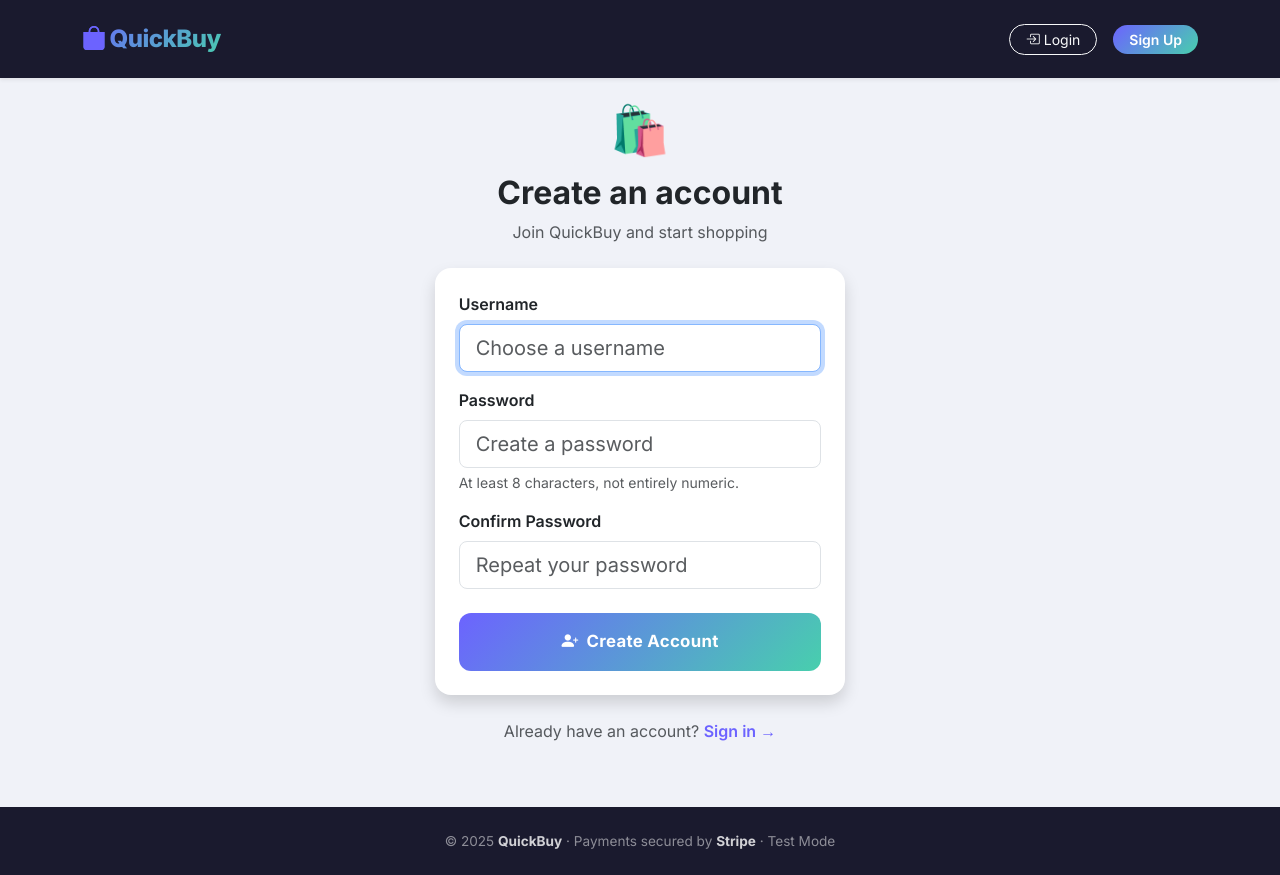
After one commit to MrSharma144/QuickBuy, a Django app: page /signup/ in a window 1280 px wide. The commit adds this page. Run offline with Django 5.2, Linux system fonts and the light colour scheme.

Commit message:
Add Login/Signup auth with user-linked orders

```diff
--- a/Quickbuy_app/models.py
+++ b/Quickbuy_app/models.py
@@ -1,10 +1,11 @@
 from django.db import models
+from django.contrib.auth.models import User
 
 
 class Product(models.Model):
     name = models.CharField(max_length=200)
     description = models.TextField()
-    price = models.DecimalField(max_digits=10, decimal_places=2)  # in dollars
+    price = models.DecimalField(max_digits=10, decimal_places=2)
     image_url = models.URLField(blank=True, null=True)
 
     def __str__(self):
@@ -22,6 +23,7 @@ class Order(models.Model):
         ('cancelled', 'Cancelled'),
     ]
 
+    user = models.ForeignKey(User, on_delete=models.SET_NULL, null=True, blank=True, related_name='orders')
     stripe_checkout_id = models.CharField(max_length=255, unique=True)
     total_amount = models.DecimalField(max_digits=10, decimal_places=2)
     status = models.CharField(max_length=20, choices=STATUS_CHOICES, default='pending')
--- a/Quickbuy_app/urls.py
+++ b/Quickbuy_app/urls.py
@@ -3,6 +3,9 @@ from . import views
 
 urlpatterns = [
     path('', views.home, name='home'),
+    path('signup/', views.signup_view, name='signup'),
+    path('login/', views.login_view, name='login'),
+    path('logout/', views.logout_view, name='logout'),
     path('create-checkout-session/', views.create_checkout_session, name='create_checkout_session'),
     path('payment/success/', views.payment_success, name='payment_success'),
     path('payment/cancel/', views.payment_cancel, name='payment_cancel'),
--- a/Quickbuy_app/views.py
+++ b/Quickbuy_app/views.py
@@ -1,5 +1,8 @@
 from django.shortcuts import render, redirect, get_object_or_404
 from django.views.decorators.http import require_POST
+from django.contrib.auth import login, logout, authenticate
+from django.contrib.auth.forms import UserCreationForm, AuthenticationForm
+from django.contrib.auth.decorators import login_required
 from django.contrib import messages
 from django.conf import settings
 from django.http import HttpResponse
@@ -10,19 +13,78 @@ from .models import Product, Order, OrderItem
 stripe.api_key = settings.STRIPE_SECRET_KEY
 
 
+# ─────────────────────────────────────────────
+# Home
+# ─────────────────────────────────────────────
 def home(request):
     products = Product.objects.all()
-    orders = Order.objects.filter(status='paid').order_by('-created_at')
+    orders = []
+    if request.user.is_authenticated:
+        orders = Order.objects.filter(user=request.user, status='paid').order_by('-created_at')
     return render(request, 'home.html', {'products': products, 'orders': orders})
 
 
+# ─────────────────────────────────────────────
+# Auth — Signup
+# ─────────────────────────────────────────────
+def signup_view(request):
+    if request.user.is_authenticated:
+        return redirect('home')
+
+    if request.method == 'POST':
+        form = UserCreationForm(request.POST)
+        if form.is_valid():
+            user = form.save()
+            login(request, user)
+            messages.success(request, f'Welcome, {user.username}! Your account has been created.')
+            return redirect('home')
+    else:
+        form = UserCreationForm()
+
+    return render(request, 'signup.html', {'form': form})
+
+
+# ─────────────────────────────────────────────
+# Auth — Login
+# ─────────────────────────────────────────────
+def login_view(request):
+    if request.user.is_authenticated:
+        return redirect('home')
+
+    if request.method == 'POST':
+        form = AuthenticationForm(request, data=request.POST)
+        if form.is_valid():
+            user = form.get_user()
+            login(request, user)
+            messages.success(request, f'Welcome back, {user.username}!')
+            return redirect(request.GET.get('next', 'home'))
+        else:
+            messages.error(request, 'Invalid username or password.')
+    else:
+        form = AuthenticationForm()
+
+    return render(request, 'login.html', {'form': form})
+
+
+# ─────────────────────────────────────────────
+# Auth — Logout
+# ─────────────────────────────────────────────
+def logout_view(request):
+    logout(request)
+    messages.info(request, 'You have been logged out.')
+    return redirect('login')
+
+
+# ─────────────────────────────────────────────
+# Stripe Checkout
+# ─────────────────────────────────────────────
+@login_required
 @require_POST
 def create_checkout_session(request):
     products = Product.objects.all()
 
-    # Build line items from form quantities
     line_items = []
-    cart = {}  # { product_id: quantity }
+    cart = {}
 
     for product in products:
         qty = int(request.POST.get(f'quantity_{product.id}', 0))
@@ -40,12 +102,10 @@ def create_checkout_session(request):
             })
             cart[product.id] = qty
 
-    # Guard: nothing selected
     if not line_items:
         messages.warning(request, 'Please add at least one item before checking out.')
         return redirect('home')
 
-    # Build absolute URLs for Stripe redirect
     base_url = request.build_absolute_uri('/').rstrip('/')
     success_url = f"{base_url}/payment/success/?session_id={{CHECKOUT_SESSION_ID}}"
     cancel_url  = f"{base_url}/payment/cancel/"
@@ -62,20 +122,18 @@ def create_checkout_session(request):
         messages.error(request, f'Payment error: {str(e)}')
         return redirect('home')
 
-    # Calculate total amount locally
     total = sum(
         Product.objects.get(pk=pid).price * qty
         for pid, qty in cart.items()
     )
 
-    # Create a PENDING order (will be marked paid on success)
     order = Order.objects.create(
+        user=request.user,
         stripe_checkout_id=session.id,
         total_amount=total,
         status='pending',
     )
 
-    # Save order items
     for pid, qty in cart.items():
         product = Product.objects.get(pk=pid)
         OrderItem.objects.create(
@@ -88,6 +146,9 @@ def create_checkout_session(request):
     return redirect(session.url, permanent=False)
 
 
+# ─────────────────────────────────────────────
+# Payment Success
+# ─────────────────────────────────────────────
 def payment_success(request):
     session_id = request.GET.get('session_id')
     if not session_id:
@@ -95,13 +156,11 @@ def payment_success(request):
         return redirect('home')
 
     try:
-        # Retrieve session from Stripe to verify payment
         session = stripe.checkout.Session.retrieve(session_id)
     except stripe.error.StripeError:
         messages.error(request, 'Could not verify payment. Contact support.')
         return redirect('home')
 
-    # Mark order as paid (idempotent – safe on refresh)
     order = get_object_or_404(Order, stripe_checkout_id=session_id)
 
     if session.payment_status == 'paid' and order.status != 'paid':
@@ -112,8 +171,10 @@ def payment_success(request):
     return redirect('home')
 
 
+# ─────────────────────────────────────────────
+# Payment Cancel
+# ─────────────────────────────────────────────
 def payment_cancel(request):
-    # Delete the pending order so it doesn't pollute the DB
     session_id = request.GET.get('session_id')
     if session_id:
         Order.objects.filter(stripe_checkout_id=session_id, status='pending').delete()
--- a/Quickbuy_project/settings.py
+++ b/Quickbuy_project/settings.py
@@ -143,3 +143,8 @@ STATIC_URL = 'static/'
 # Stripe Configuration
 STRIPE_PUBLISHABLE_KEY = os.environ.get('STRIPE_PUBLISHABLE_KEY')
 STRIPE_SECRET_KEY = os.environ.get('STRIPE_SECRET_KEY')
+
+# Auth
+LOGIN_URL = '/login/'
+LOGIN_REDIRECT_URL = '/'
+LOGOUT_REDIRECT_URL = '/login/'
--- a/templates/base.html
+++ b/templates/base.html
@@ -233,9 +233,25 @@
             <a class="navbar-brand" href="{% url 'home' %}">
                 <i class="bi bi-bag-fill me-1" style="-webkit-text-fill-color:#6c63ff;color:#6c63ff;"></i>QuickBuy
             </a>
-            <span class="text-white-50 small d-none d-md-block">
-                <i class="bi bi-shield-lock-fill me-1 text-success"></i>Secured by Stripe
-            </span>
+
+            <div class="d-flex align-items-center gap-3 ms-auto">
+                {% if request.user.is_authenticated %}
+                    <span class="text-white-50 small d-none d-md-inline">
+                        <i class="bi bi-person-circle me-1"></i>{{ request.user.username }}
+                    </span>
+                    <a href="{% url 'logout' %}" class="btn btn-sm btn-outline-light rounded-pill px-3">
+                        <i class="bi bi-box-arrow-right me-1"></i>Logout
+                    </a>
+                {% else %}
+                    <a href="{% url 'login' %}" class="btn btn-sm btn-outline-light rounded-pill px-3">
+                        <i class="bi bi-box-arrow-in-right me-1"></i>Login
+                    </a>
+                    <a href="{% url 'signup' %}" class="btn btn-sm rounded-pill px-3 fw-semibold"
+                       style="background:linear-gradient(135deg,#6c63ff,#48cfad);color:white;border:none;">
+                        Sign Up
+                    </a>
+                {% endif %}
+            </div>
         </div>
     </nav>
 
--- /dev/null
+++ b/templates/signup.html
@@ -0,0 +1,69 @@
+{% extends 'base.html' %}
+{% block title %}Sign Up — QuickBuy{% endblock %}
+
+{% block content %}
+<div class="row justify-content-center">
+  <div class="col-md-5 col-lg-4">
+
+    <div class="text-center mb-4">
+      <div style="font-size:3rem;">🛍️</div>
+      <h2 class="fw-bold mt-2">Create an account</h2>
+      <p class="text-muted">Join QuickBuy and start shopping</p>
+    </div>
+
+    <div class="card border-0 shadow rounded-4 p-4">
+      <form method="POST" novalidate>
+        {% csrf_token %}
+
+        <!-- Username -->
+        <div class="mb-3">
+          <label for="id_username" class="form-label fw-semibold">Username</label>
+          <input type="text" name="username" id="id_username"
+                 class="form-control form-control-lg rounded-3"
+                 placeholder="Choose a username"
+                 value="{{ form.username.value|default:'' }}"
+                 autofocus>
+          {% if form.username.errors %}
+            <div class="text-danger small mt-1">{{ form.username.errors.0 }}</div>
+          {% endif %}
+        </div>
+
+        <!-- Password1 -->
+        <div class="mb-3">
+          <label for="id_password1" class="form-label fw-semibold">Password</label>
+          <input type="password" name="password1" id="id_password1"
+                 class="form-control form-control-lg rounded-3"
+                 placeholder="Create a password">
+          {% if form.password1.errors %}
+            <div class="text-danger small mt-1">{{ form.password1.errors.0 }}</div>
+          {% endif %}
+          <div class="text-muted small mt-1">At least 8 characters, not entirely numeric.</div>
+        </div>
+
+        <!-- Password2 -->
+        <div class="mb-4">
+          <label for="id_password2" class="form-label fw-semibold">Confirm Password</label>
+          <input type="password" name="password2" id="id_password2"
+                 class="form-control form-control-lg rounded-3"
+                 placeholder="Repeat your password">
+          {% if form.password2.errors %}
+            <div class="text-danger small mt-1">{{ form.password2.errors.0 }}</div>
+          {% endif %}
+        </div>
+
+        <button type="submit" class="btn btn-buy w-100 py-3">
+          <i class="bi bi-person-plus-fill me-2"></i>Create Account
+        </button>
+      </form>
+    </div>
+
+    <p class="text-center text-muted mt-4">
+      Already have an account?
+      <a href="{% url 'login' %}" class="fw-semibold text-decoration-none" style="color:var(--primary);">
+        Sign in →
+      </a>
+    </p>
+
+  </div>
+</div>
+{% endblock %}
```
Also changed, not shown: templates/login.html (added, +57 -0 lines), Quickbuy_app/migrations/0002_order_user.py (added).
